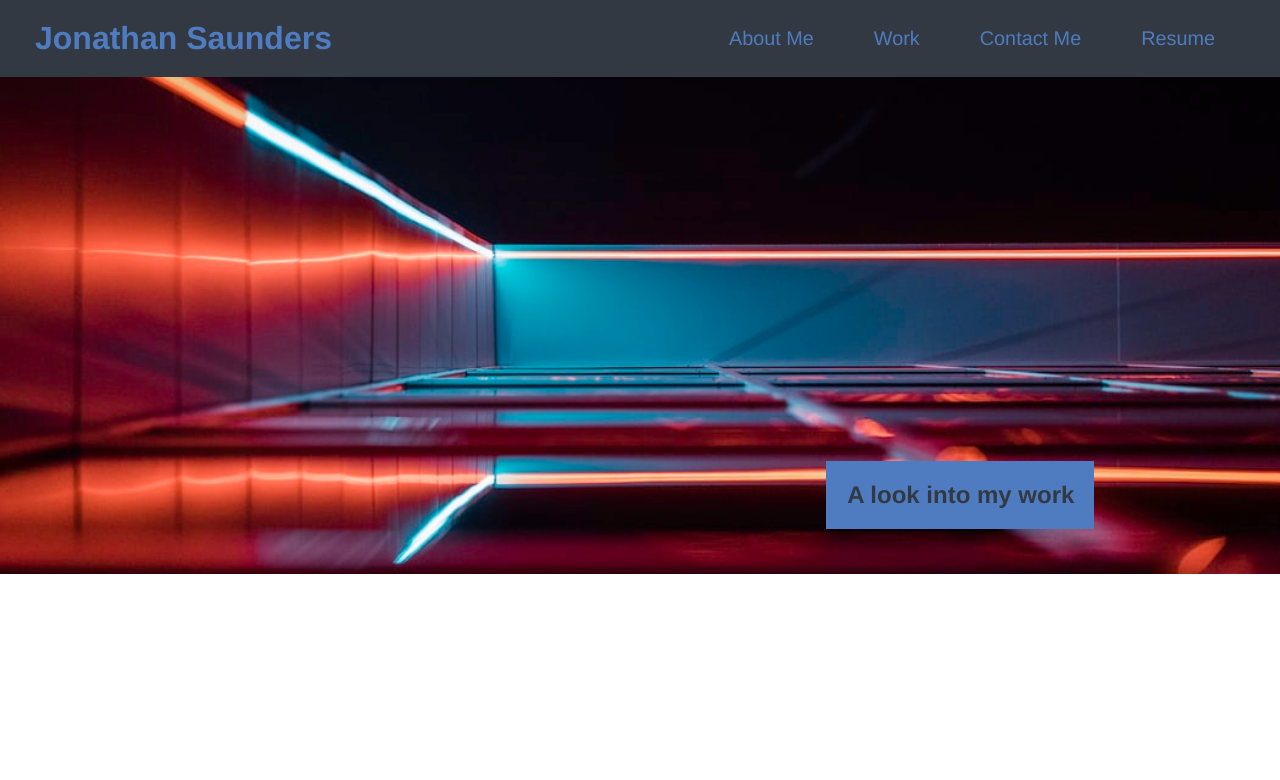
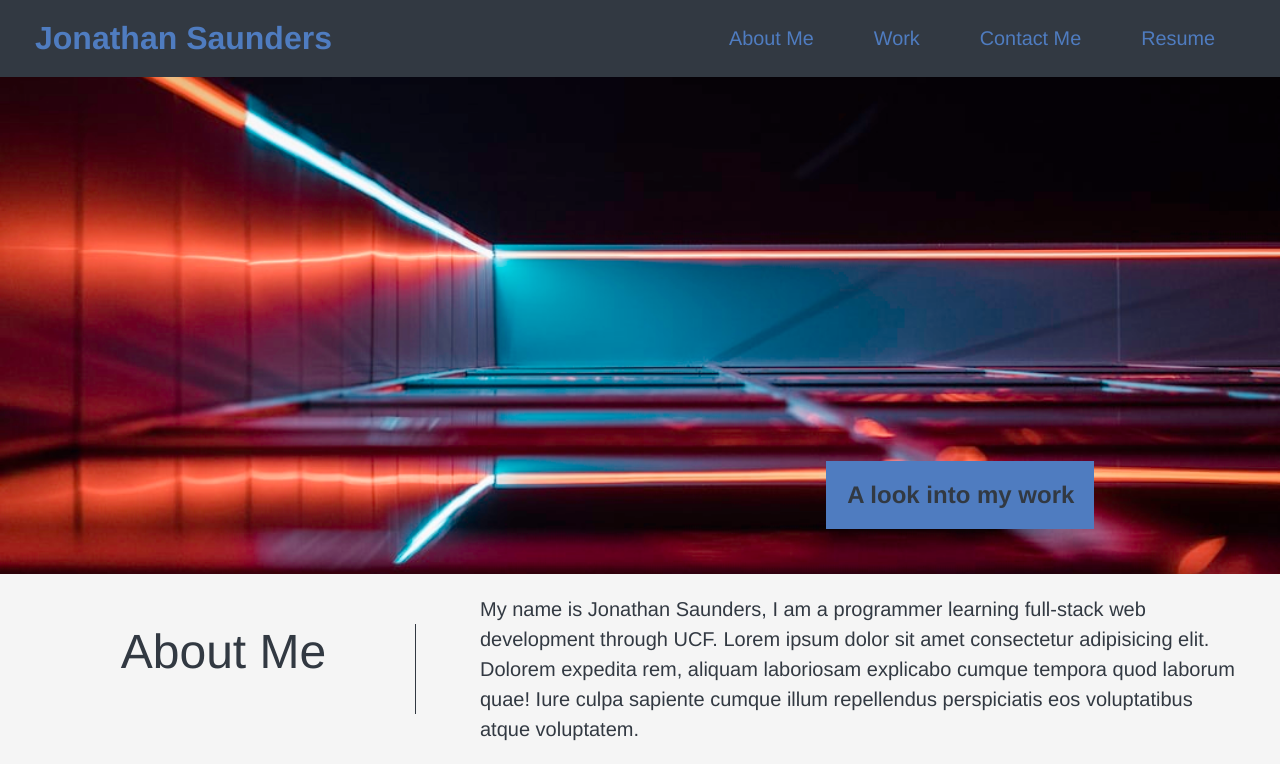
Before and after one commit to JonathanSaunders98/portfolio, a plain HTML site: page index.html in a window 1280 px wide. Drawn offline with Linux system fonts and the light colour scheme.

Commit message:
about me section

```diff
--- a/assets/style.css
+++ b/assets/style.css
@@ -71,3 +71,29 @@ header nav ul li a {
     align-items: flex-end;
     flex-wrap: wrap;
 }
+
+.about-me {
+    display: flex;
+    flex-direction: row;
+    justify-content: space-between;
+    background-color: whitesmoke;
+}
+
+.about-text {
+    background-color: whitesmoke;
+    width: 30%;
+    margin: 50px auto;
+    color: #323942;
+    text-align: center;
+    font-size: 48px;
+    border-right: 1px solid #323942;
+}
+
+.about-p {
+    font-size: 20px;
+    line-height: 1.5;
+    width: 60%;
+    margin: 20px auto;
+    color: #323942;
+    text-align: left;
+}
--- a/index.html
+++ b/index.html
@@ -39,3 +39,8 @@
              <h2>A look into my work</h2>
            </div>
         </section>
+
+        <section id="about-me" class="about-me">
+            <div class="about-text">About Me</div>
+            <div class="about-p">My name is Jonathan Saunders, I am a programmer learning full-stack web development through UCF. Lorem ipsum dolor sit amet consectetur adipisicing elit. Dolorem expedita rem, aliquam laboriosam explicabo cumque tempora quod laborum quae! Iure culpa sapiente cumque illum repellendus perspiciatis eos voluptatibus atque voluptatem.</div>
+        </section>
```
